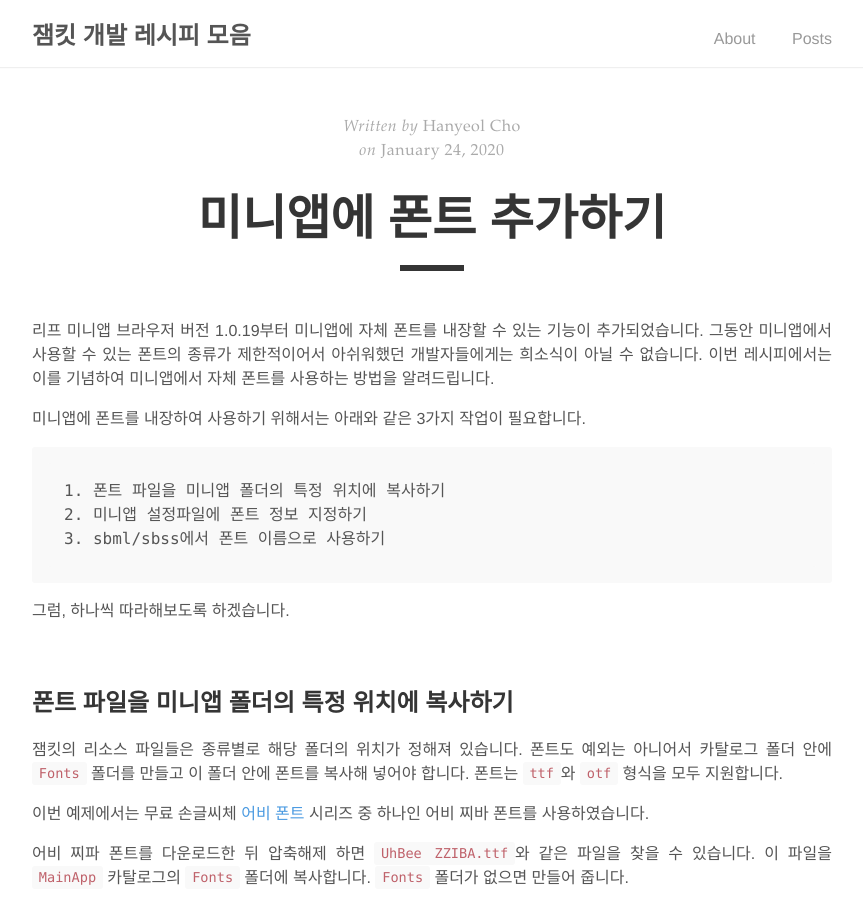
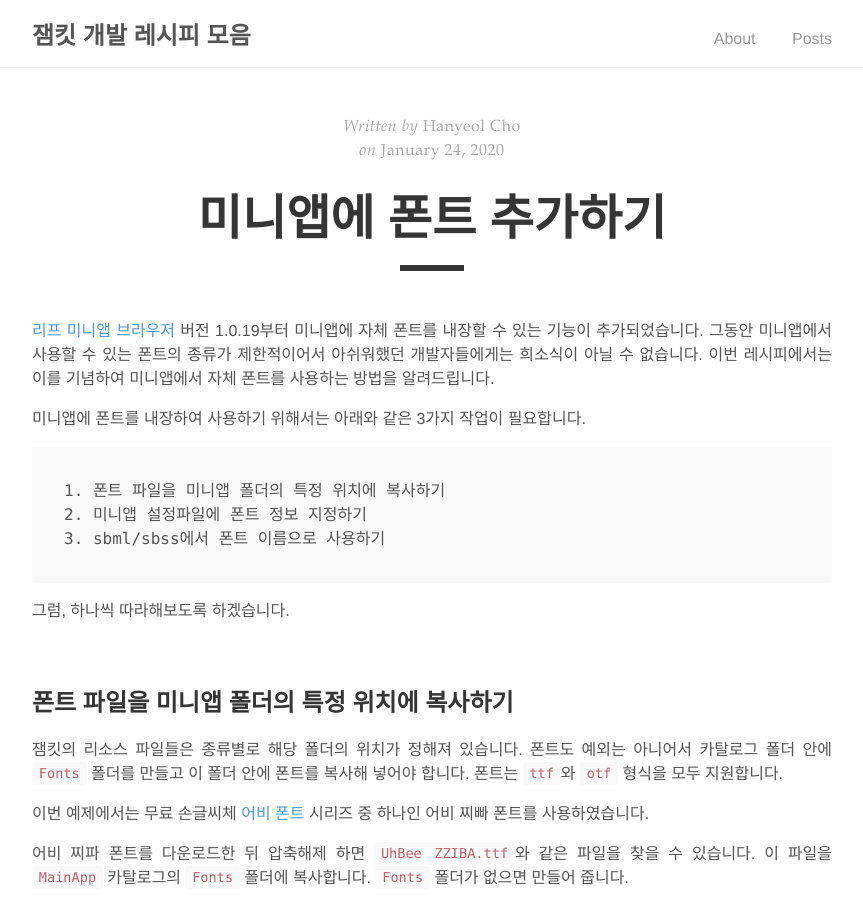
Before and after one commit to jamkit-recipes-ko/jamkit-recipes-ko.github.io, a Jekyll site: the page built from _posts/2020-01-24-미니앱에-폰트-추가하기.md, in a window 1280 px wide and 900 px high. Shown: the whole window, without its empty margins (208-1071 px from the left). Built offline with Jekyll 4.4.1, drawn with Linux system fonts in a browser that asks for light colours.

Commit message:
미니앱에 폰트 추가하기 포스트 작성

```diff
--- a/_posts/2020-01-24-미니앱에-폰트-추가하기.md
+++ b/_posts/2020-01-24-미니앱에-폰트-추가하기.md
@@ -4,7 +4,7 @@ title: "미니앱에 폰트 추가하기"
 author: "Hanyeol Cho"
 ---
 
-리프 미니앱 브라우저 버전 1.0.19부터 미니앱에 자체 폰트를 내장할 수 있는 기능이 추가되었습니다. 그동안 미니앱에서 사용할 수 있는 폰트의 종류가 제한적이어서 아쉬워했던 개발자들에게는 희소식이 아닐 수 없습니다. 이번 레시피에서는 이를 기념하여 미니앱에서 자체 폰트를 사용하는 방법을 알려드립니다.
+[리프 미니앱 브라우저](https://play.google.com/store/apps/details?id=io.astaria.leaf) 버전 1.0.19부터 미니앱에 자체 폰트를 내장할 수 있는 기능이 추가되었습니다. 그동안 미니앱에서 사용할 수 있는 폰트의 종류가 제한적이어서 아쉬워했던 개발자들에게는 희소식이 아닐 수 없습니다. 이번 레시피에서는 이를 기념하여 미니앱에서 자체 폰트를 사용하는 방법을 알려드립니다.
 
 미니앱에 폰트를 내장하여 사용하기 위해서는 아래와 같은 3가지 작업이 필요합니다.
 
@@ -22,7 +22,7 @@ author: "Hanyeol Cho"
 
 잼킷의 리소스 파일들은 종류별로 해당 폴더의 위치가 정해져 있습니다. 폰트도 예외는 아니어서 카탈로그 폴더 안에 `Fonts` 폴더를 만들고 이 폴더 안에 폰트를 복사해 넣어야 합니다. 폰트는 `ttf`와 `otf` 형식을 모두 지원합니다.
 
-이번 예제에서는 무료 손글씨체 [어비 폰트](http://www.uhbeefont.com) 시리즈 중 하나인 어비 찌바 폰트를 사용하였습니다.
+이번 예제에서는 무료 손글씨체 [어비 폰트](http://www.uhbeefont.com) 시리즈 중 하나인 어비 찌빠 폰트를 사용하였습니다.
 
 어비 찌파 폰트를 다운로드한 뒤 압축해제 하면 `UhBee ZZIBA.ttf`와 같은 파일을 찾을 수 있습니다. 이 파일을 `MainApp` 카탈로그의 `Fonts` 폴더에 복사합니다. `Fonts` 폴더가 없으면 만들어 줍니다.
 
```
